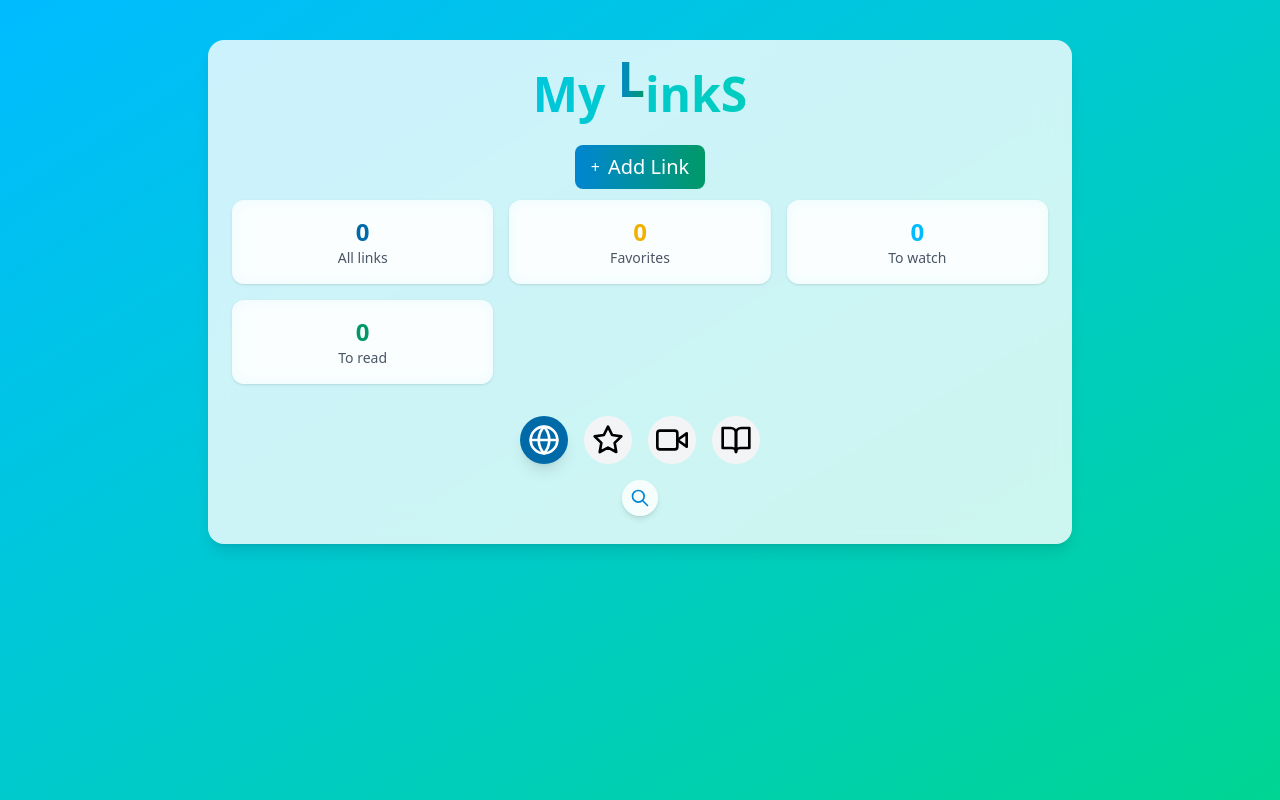
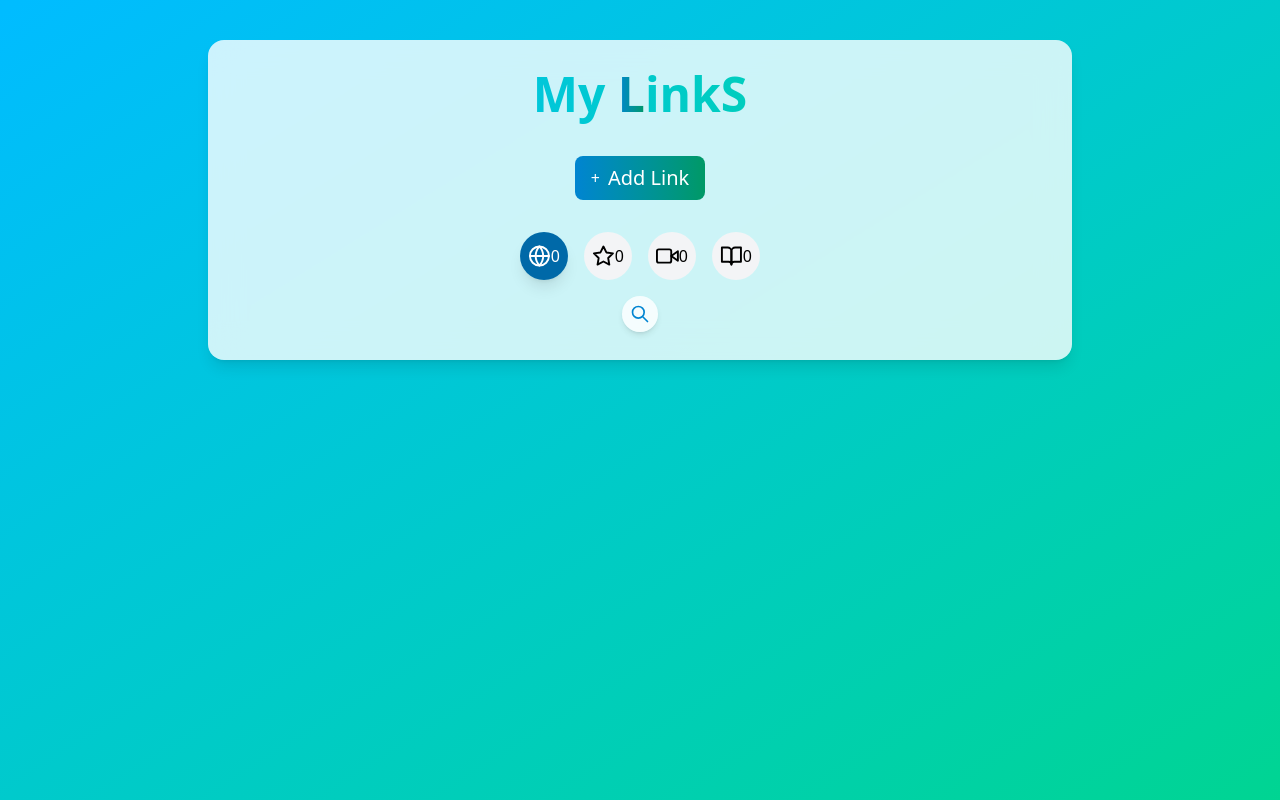
Before and after one commit to KrzyKerlin/LinkS, a Vue app in the folder frontend/: page / in a window 1280 px wide. Built offline with nearby package versions, Linux system fonts and the light colour scheme.

Commit message:
refactor: move statistics from cards to category filter icons (#008)

```diff
--- a/frontend/src/components/CategoryFilter.vue
+++ b/frontend/src/components/CategoryFilter.vue
@@ -1,10 +1,9 @@
-<!-- CategoryFilter.vue -->
 <template>
     <div class="mt-8">
       <div class="flex justify-center gap-4">
         <!-- All filter -->
         <button @click="setFilter('all')"
-          class="relative flex items-center justify-center w-12 h-12 rounded-full transition-all duration-300 ease-in-out hover:transform hover:-translate-y-1 hover:shadow-md cursor-pointer"
+          class="relative flex items-center justify-center w-12 h-12 p-2 rounded-full transition-all duration-300 ease-in-out hover:transform hover:-translate-y-1 hover:shadow-md cursor-pointer"
           :class="activeFilter === 'all' ? 'bg-sky-700 text-white shadow-lg' : 'bg-gray-100 hover:bg-gray-200'"
           aria-label="All links">
           <svg xmlns="http://www.w3.org/2000/svg" class="w-8 h-8" viewBox="0 0 24 24" fill="none" stroke="currentColor" stroke-width="2" stroke-linecap="round" stroke-linejoin="round">
@@ -12,38 +11,42 @@
             <line x1="2" y1="12" x2="22" y2="12"></line>
             <path d="M12 2a15.3 15.3 0 0 1 4 10 15.3 15.3 0 0 1-4 10 15.3 15.3 0 0 1-4-10 15.3 15.3 0 0 1 4-10z"></path>
           </svg>
+          {{ totalCount }}
         </button>
 
         <!-- Favorites filter -->
         <button @click="setFilter('favorites')"
-          class="relative flex items-center justify-center w-12 h-12 rounded-full transition-all duration-300 ease-in-out hover:transform hover:-translate-y-1 hover:shadow-md cursor-pointer"
+          class="relative flex items-center justify-center w-12 h-12 p-2 rounded-full transition-all duration-300 ease-in-out hover:transform hover:-translate-y-1 hover:shadow-md cursor-pointer"
           :class="activeFilter === 'favorites' ? 'bg-yellow-300 text-white shadow-lg' : 'bg-gray-100 hover:bg-gray-200'"
           aria-label="Favorites links">
           <svg xmlns="http://www.w3.org/2000/svg" class="w-8 h-8" viewBox="0 0 24 24" fill="none" stroke="currentColor" stroke-width="2" stroke-linecap="round" stroke-linejoin="round">
             <polygon points="12 2 15.09 8.26 22 9.27 17 14.14 18.18 21.02 12 17.77 5.82 21.02 7 14.14 2 9.27 8.91 8.26 12 2"></polygon>
           </svg>
+          {{ favoriteCount }}
         </button>
 
         <!-- Watch filter -->
         <button @click="setFilter('watch')"
-          class="relative flex items-center justify-center w-12 h-12 rounded-full transition-all duration-300 ease-in-out hover:transform hover:-translate-y-1 hover:shadow-md cursor-pointer"
+          class="relative flex items-center justify-center w-12 h-12 p-2 rounded-full transition-all duration-300 ease-in-out hover:transform hover:-translate-y-1 hover:shadow-md cursor-pointer"
           :class="activeFilter === 'watch' ? 'bg-sky-400 text-white shadow-lg' : 'bg-gray-100 hover:bg-gray-200'"
           aria-label="Links to watch">
           <svg xmlns="http://www.w3.org/2000/svg" class="w-8 h-8" viewBox="0 0 24 24" fill="none" stroke="currentColor" stroke-width="2" stroke-linecap="round" stroke-linejoin="round">
             <polygon points="23 7 16 12 23 17 23 7"></polygon>
             <rect x="1" y="5" width="15" height="14" rx="2" ry="2"></rect>
           </svg>
+          {{ watchCount }}
         </button>
 
         <!-- Read filter -->
         <button @click="setFilter('read')"
-          class="relative flex items-center justify-center w-12 h-12 rounded-full transition-all duration-300 ease-in-out hover:transform hover:-translate-y-1 hover:shadow-md cursor-pointer"
+          class="relative flex items-center justify-center w-12 h-12 p-2 rounded-full transition-all duration-300 ease-in-out hover:transform hover:-translate-y-1 hover:shadow-md cursor-pointer"
           :class="activeFilter === 'read' ? 'bg-emerald-400 text-white shadow-lg' : 'bg-gray-100 hover:bg-gray-200'"
           aria-label="Links to read">
           <svg xmlns="http://www.w3.org/2000/svg" class="w-8 h-8" viewBox="0 0 24 24" fill="none" stroke="currentColor" stroke-width="2" stroke-linecap="round" stroke-linejoin="round">
             <path d="M2 3h6a4 4 0 0 1 4 4v14a3 3 0 0 0-3-3H2z"></path>
             <path d="M22 3h-6a4 4 0 0 0-4 4v14a3 3 0 0 1 3-3h7z"></path>
           </svg>
+          {{ readCount }}
         </button>
       </div>
     </div>
@@ -54,11 +57,27 @@
     activeFilter: {
       type: String,
       required: true
+    },
+    totalCount: {
+      type: Number,
+      default: 0
+    },
+    favoriteCount: {
+      type: Number,
+      default: 0
+    },
+    readCount: {
+      type: Number,
+      default: 0
+    },
+    watchCount: {
+      type: Number,
+      default: 0
     }
   });
 
   const emit = defineEmits(['setFilter']);
   const setFilter = (filter) => {
     emit('setFilter', filter)
-}
-  </script>
+  }
+</script>
--- a/frontend/src/components/LinkManager.vue
+++ b/frontend/src/components/LinkManager.vue
@@ -10,26 +10,8 @@
                             <span>+</span> <h2 class="text-xl">Add Link</h2>
                     </button>
                 </div>
-                <div class="grid grid-cols-3 gap-4 mb-6">
-                    <div class="bg-white/60 backdrop-blur-sm rounded-xl p-4 text-center hover:bg-white/70 transition-all duration-200 shadow-sm">
-                        <div class="text-2xl font-bold text-sky-700">{{ links.length }}</div>
-                        <div class="text-sm text-gray-600">All links</div>
-                    </div>
-                    <div class="bg-white/60 backdrop-blur-sm rounded-xl p-4 text-center hover:bg-white/70 transition-all duration-200 shadow-sm">
-                        <div class="text-2xl font-bold text-yellow-500">{{ favoriteCount }}</div>
-                        <div class="text-sm text-gray-600">Favorites</div>
-                    </div>
-                    <div class="bg-white/60 backdrop-blur-sm rounded-xl p-4 text-center hover:bg-white/70 transition-all duration-200 shadow-sm">
-                        <div class="text-2xl font-bold text-sky-400">{{ watchCount }}</div>
-                        <div class="text-sm text-gray-600">To watch</div>
-                    </div>
-                    <div class="bg-white/60 backdrop-blur-sm rounded-xl p-4 text-center hover:bg-white/70 transition-all duration-200 shadow-sm">
-                        <div class="text-2xl font-bold text-emerald-600">{{ readCount }}</div>
-                        <div class="text-sm text-gray-600">To read</div>
-                    </div>
-                </div>
                 <!-- Filter By Category -->
-                <CategoryFilter :activeFilter="activeFilter" @setFilter="setFilter" />
+                <CategoryFilter :activeFilter="activeFilter" :totalCount="links.length" :favoriteCount="favoriteCount" :readCount="readCount" :watchCount="watchCount" @setFilter="setFilter" />
                 <div class="mt-4 flex justify-center">
                     <Search @search="handleSearch" />
                 </div>
```
